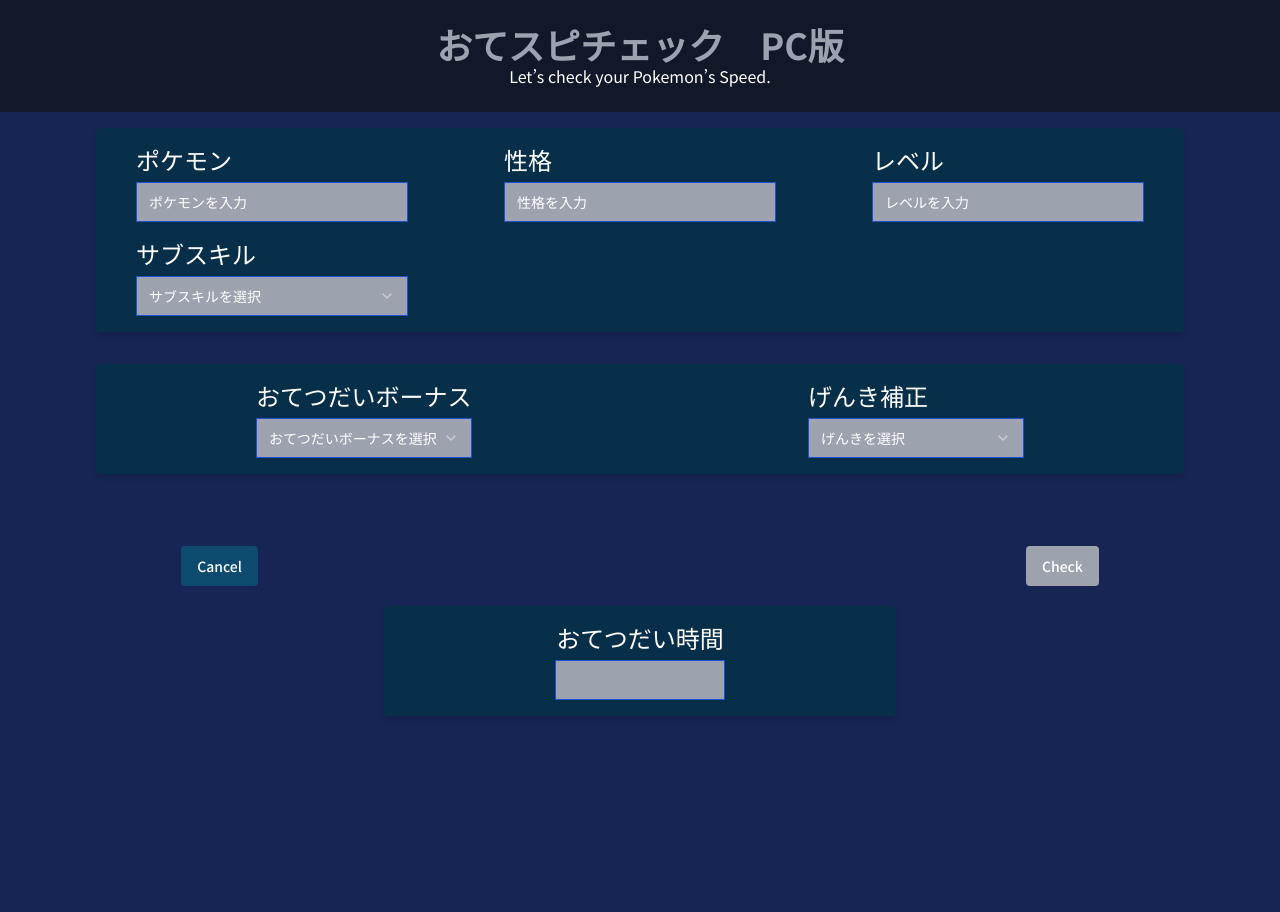
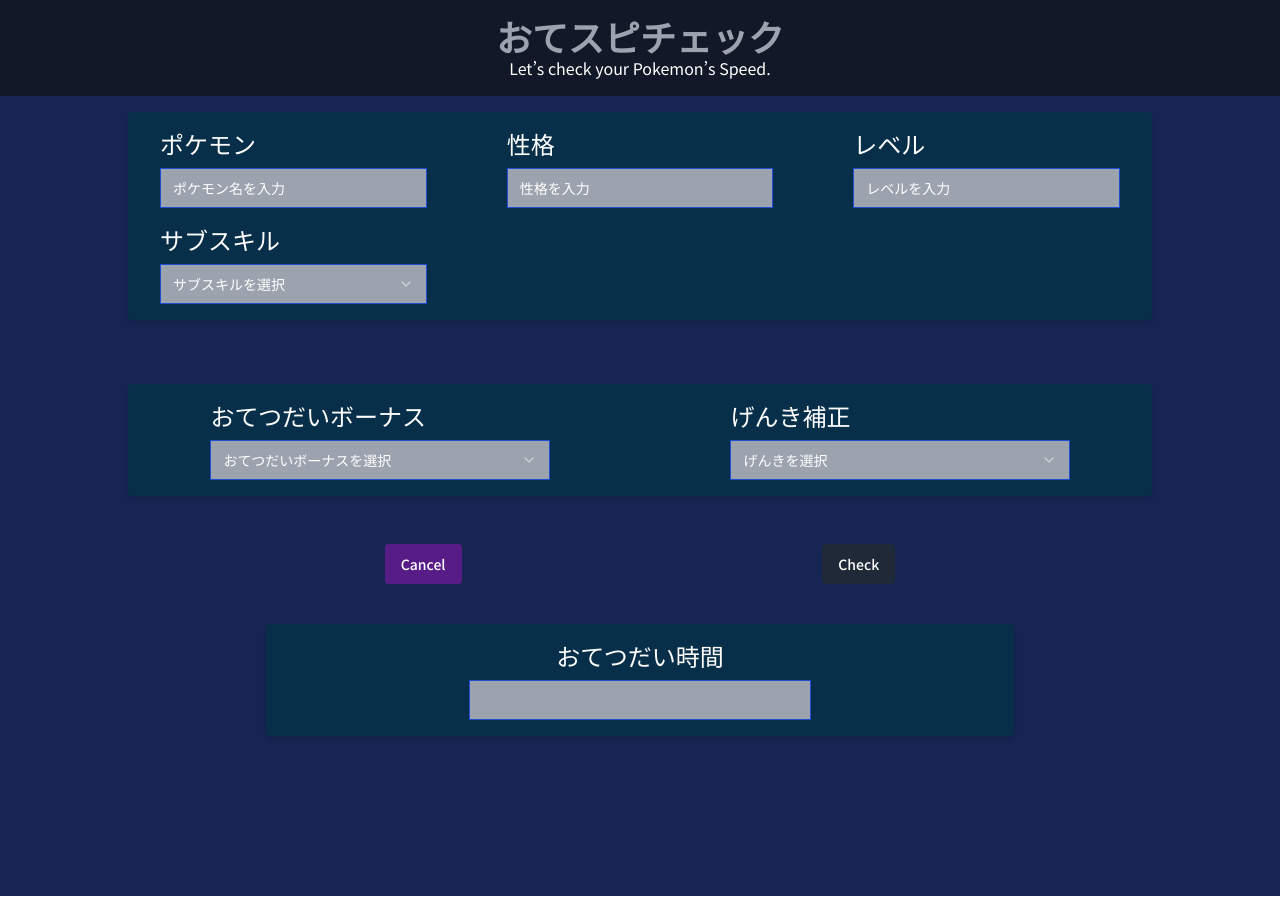
Before and after one commit to Sug1re/PokemonSleep_HelpSpeed, a Next.js app: page / in a window 1280 px wide. Built offline with nearby package versions, Linux system fonts and the light colour scheme.

Commit message:
CSSv-1.0

```diff
--- a/app/components/Bonuss.tsx
+++ b/app/components/Bonuss.tsx
@@ -36,11 +36,12 @@ const Bonuss: React.FC<BonussProps> = ({ pokemonBonuss, setPokemonBonuss }) => {
     }
   };
   return (
-    <div className=" space-y-1.5 mx-40">
-        <Label className="text-2xl text-white" htmlFor="pokemonBonuss">
+    <div className="flex flex-col space-y-2 container md:w-4/5">
+        <Label className="md:text-2xl sm:text-xl text-white flex" htmlFor="pokemonBonuss">
           おてつだいボーナス
+          {/* おてボ */}
         </Label>
-        <Select onValueChange={handlePokemonBonussChange} >
+        <Select onValueChange={handlePokemonBonussChange}  >
           <SelectTrigger
             id="pokemonBonuss"
             className="bg-gray-400 text-white border-blue-700"
@@ -89,7 +90,7 @@ const Bonuss: React.FC<BonussProps> = ({ pokemonBonuss, setPokemonBonuss }) => {
             </SelectItem>
           </SelectContent>
         </Select>
-    </div>
+        </div>
   );
 };
 
--- a/app/components/Energy.tsx
+++ b/app/components/Energy.tsx
@@ -36,14 +36,14 @@ const Energy: React.FC<EnergyProps> = ({ pokemonEnergy, setPokemonEnergy }) => {
   };
 
   return (
-    <div className=" space-y-1.5 mx-40">
+    <div className="flex flex-col space-y-2 container md:w-4/5">
         <Label className="text-2xl text-white " htmlFor="pokemonEnergy">
           げんき補正
         </Label>
         <Select onValueChange={handlePokemonBonussChange}>
           <SelectTrigger
             id="pokemonEnergy"
-            className="bg-gray-400 text-white border-blue-700"
+            className="bg-gray-400 text-white border-blue-700 "
           >
             <SelectValue placeholder="げんきを選択" />
           </SelectTrigger>
--- a/app/components/Skill.tsx
+++ b/app/components/Skill.tsx
@@ -34,7 +34,7 @@ const Skill: React.FC<SkillProps> = ({ pokemonSkill, setPokemonSkill }) => {
   };
 
   return (
-      <div className="space-y-1.5 mx-10">
+      <div className=" flex flex-col space-y-2 container">
         <Label className="text-2xl text-white" htmlFor="pokemonSkill">
           サブスキル
         </Label>
--- a/app/components/layouts/header/Header.tsx
+++ b/app/components/layouts/header/Header.tsx
@@ -3,9 +3,9 @@ import React from 'react'
 
 const Header = () => {
   return (
-    <header className="flex flex-col items-center justify-center h-[14vh] bg-gray-900 ">
+    <header className=' bg-gray-900 p-4 mx-auto container flex flex-col items-center max-w-full'>
       <h1 className="text-4xl font-bold text-gray-400 ">
-        おてスピチェック　PC版
+        おてスピチェック
       </h1>
       <div className='text-white'>
         Let’s check your Pokemon’s Speed.
--- a/app/page.tsx
+++ b/app/page.tsx
@@ -186,11 +186,6 @@ export default function Home() {
   const [pokemonBonuss, setPokemonBonuss] = useState("");
   const [pokemonEnergy, setPokemonEnergy] = useState("");
   const [helperTime, setHelperTime] = useState("");
-  const [isEnergyChecked, setIsEnergyChecked] = useState(false);
-
-  const handleEnergyCheckboxChange = () => {
-    setIsEnergyChecked(!isEnergyChecked);
-  };
 
   // TotalSkill の計算
   const calculateTotalSkill = () => {
@@ -258,7 +253,7 @@ export default function Home() {
   };
 
   //cancelボタンをクリック時のフォームを初期化
-  const handleCancelClick = () => {
+  const handleCancelButtonClick = () => {
     // ページをリロードする
     window.location.reload();
   };
@@ -342,59 +337,62 @@ export default function Home() {
   };
 
   return (
-    <main className="min-h-screen items-center justify-between bg-blue-950">
+    <main className="bg-blue-950 min-h-screen">
       <form onSubmit={handleSubmit}>
-        <div className="pt-4">
-          <div className="grid lg:grid-cols-3 py-4 mx-24 gap-4 shadow-md rounded bg-sky-950">
-            <div className="space-y-1.5 mx-10">
+        <div className="p-4 sm:py-4 sm:px-12 md:px-16 lg:px-32">
+          <div className="grid sm:grid-cols-3 gap-4 bg-sky-950 rounded shadow-md  py-4">
+            <div className=" flex flex-col space-y-2 container">
               <Label className="text-2xl text-white" htmlFor="pokemonName">
                 ポケモン
               </Label>
               <Input
                 id="pokemonName"
                 type="text"
-                placeholder="ポケモンを入力"
-                className="bg-gray-400 text-white border-blue-700"
+                className=" bg-gray-400 text-white border-blue-700"
+                placeholder="ポケモン名を入力"
                 value={pokemonName}
                 onChange={handlePokemonNameChange}
               />
             </div>
-            <div className="space-y-1.5 mx-10">
+            <div className=" flex flex-col space-y-2 container">
               <Label
                 className="text-2xl text-white"
-                htmlFor="pokemonPesonality"
+                htmlFor="pokemonPersonality"
               >
                 性格
               </Label>
               <Input
                 id="pokemonPersonality"
                 type="text"
+                className=" bg-gray-400 text-white border-blue-700"
                 placeholder="性格を入力"
-                className="bg-gray-400 text-white border-blue-700"
                 value={pokemonPersonality}
                 onChange={handlePokemonPesonalityChange}
               />
             </div>
-            <div className="space-y-1.5 mx-10">
+            <div className=" flex flex-col space-y-2 container">
               <Label className="text-2xl text-white" htmlFor="pokemonLevel">
                 レベル
               </Label>
               <Input
                 id="pokemonLevel"
                 type="text"
+                className=" bg-gray-400 text-white border-blue-700"
                 placeholder="レベルを入力"
-                className="bg-gray-400 text-white border-blue-700"
                 value={pokemonLevel}
                 onChange={handlePokemonlevelChange}
               />
             </div>
+            <div>
               <Skill
-              pokemonSkill={pokemonSkill}
+                pokemonSkill="pokemonSkill"
                 setPokemonSkill={setPokemonSkill}
               />
             </div>
           </div>
-        <div className="grid lg:grid-cols-2 py-4 my-8 mx-24 gap-4 shadow-md rounded bg-sky-950">
+        </div>
+        <div className="p-4 sm:py-4 md:px-12 lg:px-32 container">
+          <div className="grid sm:grid-cols-2 gap-4 shadow-md rounded bg-sky-950 py-4 my-8 ">
             <Bonuss
               pokemonBonuss={pokemonBonuss}
               setPokemonBonuss={setPokemonBonuss}
@@ -403,28 +401,29 @@ export default function Home() {
               pokemonEnergy={pokemonEnergy}
               setPokemonEnergy={setPokemonEnergy}
             />
-          {/* </div> */}
           </div>
-        <CardFooter className="flex flex-row justify-center items-center pt-10 pb-5 space-x-96">
-          <div className=" pr-48">
+        </div>
+        <CardFooter className="flex justify-evenly">
+          <div>
             <Button
-              className="bg-sky-900 text-white rounded transform hover:bg-sky-950 hover:scale-95"
-              onClick={handleCancelClick} // クリックされたときに呼び出す関数を指定
+              className=" bg-purple-900 text-white rounded transform hover:bg-purple-800 hover:scale-90"
+              onClick={handleCancelButtonClick}
             >
               Cancel
             </Button>
           </div>
-          <div className=" pl-48">
+          <div>
             <Button
-              className=" bg-gray-400 text-white rounded transform hover:bg-gray-500 hover:scale-95"
-              onClick={handleCheckButtonClick} // "Check"ボタンがクリックされたときに実行される関数を指定
+              className=" bg-gray-800 text-white rounded transform hover:bg-gray-700 hover:scale-90"
+              onClick={handleCheckButtonClick}
             >
               Check
             </Button>
           </div>
         </CardFooter>
-        <div className=" mx-96 py-4 flex justify-center items-center flex-col space-y-1.5 shadow-md rounded bg-sky-950">
-          <Label htmlFor="helperTime" className="text-2xl text-white">
+        <div className="p-4 ">
+          <div className=" bg-sky-950 rounded shadow-md space-y-2 py-4 flex items-center flex-col container w-4/5 md:w-3/5 lg:w-2/7">
+            <Label htmlFor="helperTime" className="text-2xl text-white flex">
               おてつだい時間
             </Label>
             <Input
@@ -432,8 +431,9 @@ export default function Home() {
               type="text"
               readOnly
               value={helperTime}
-            className="bg-gray-400 text-white w-1/3 border-blue-700"
+              className=" bg-gray-400 text-white border-blue-700 w-1/2 "
             />
+          </div>
         </div>
       </form>
     </main>
```
Lines whose indentation alone changed are shown as unchanged.
